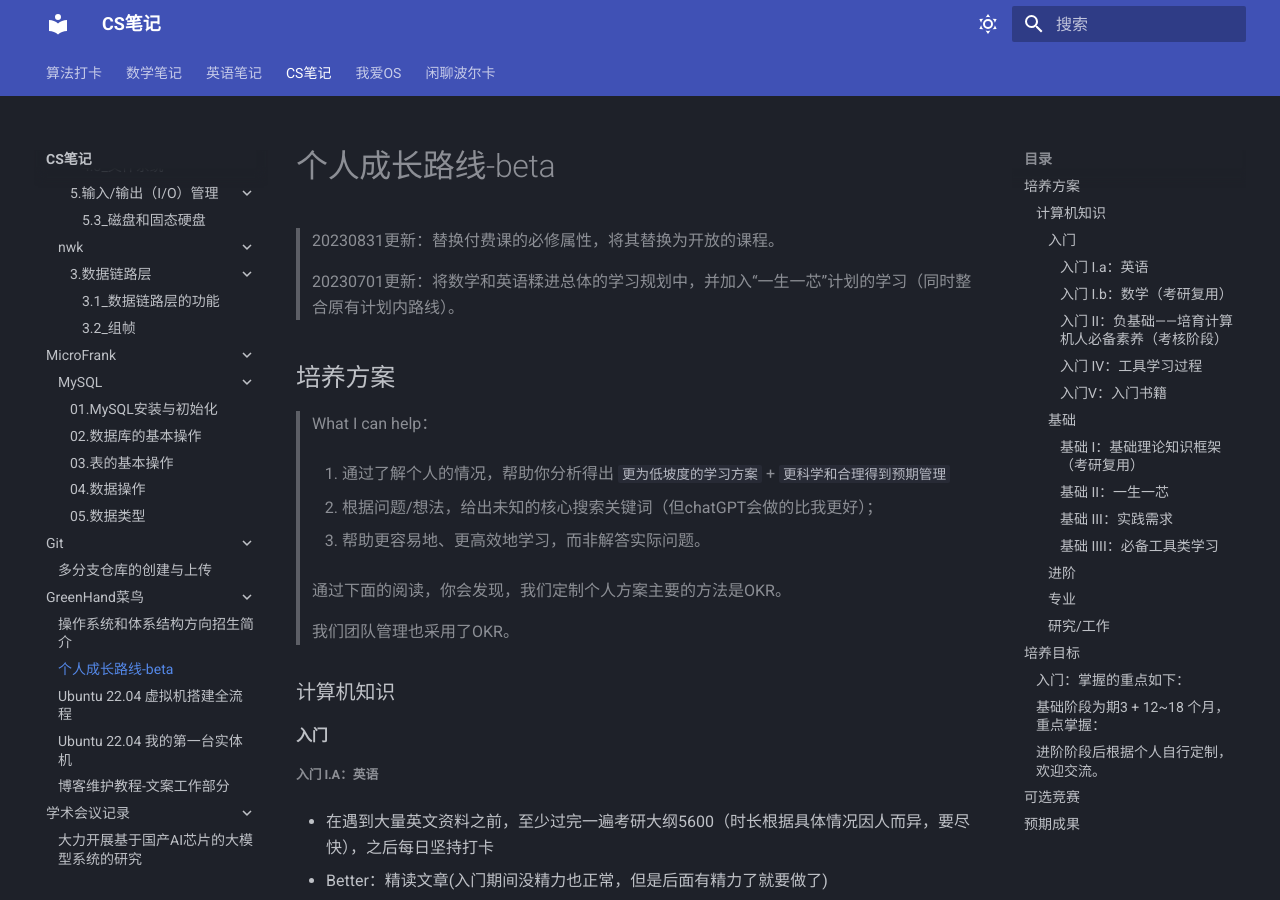
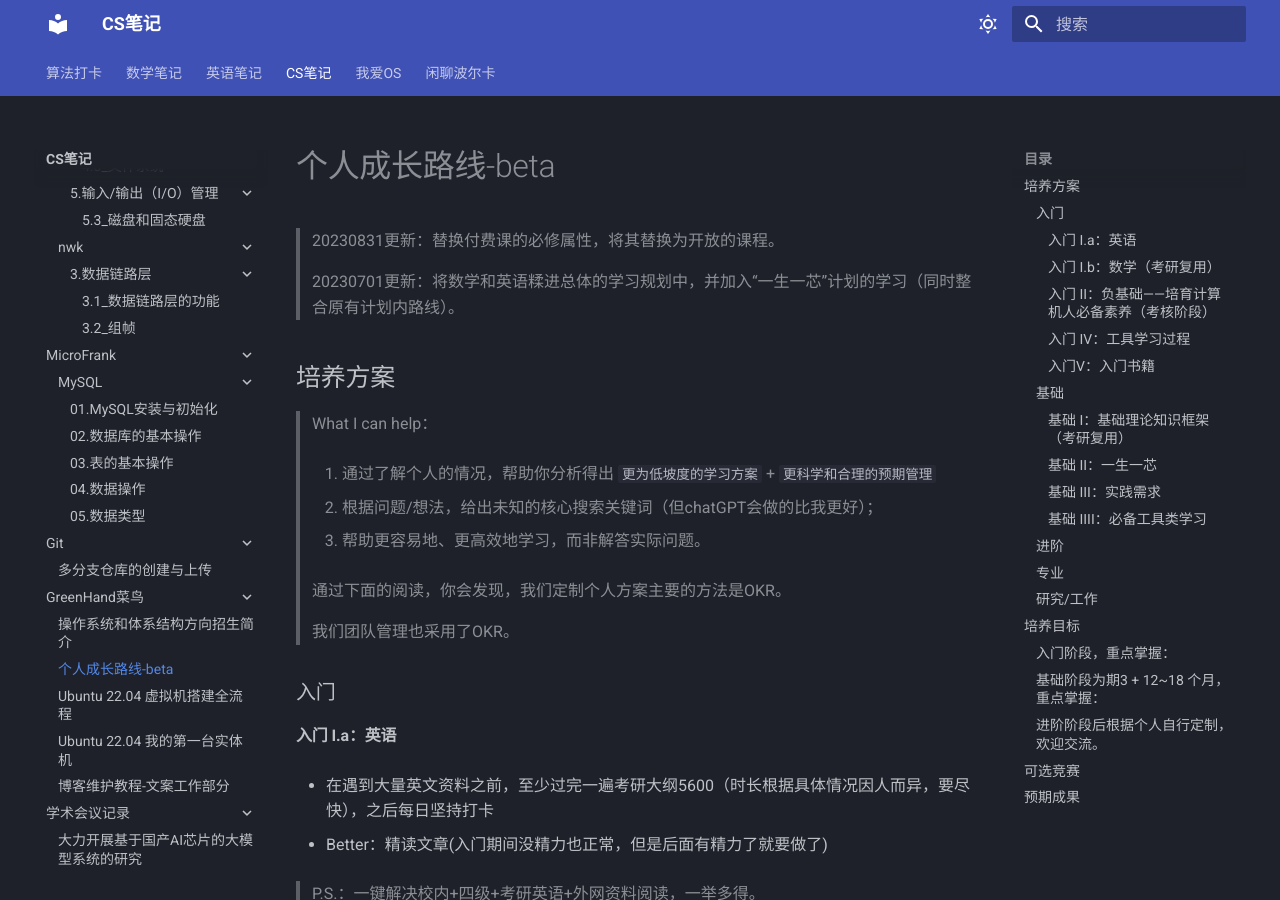
Before and after one commit to Haohahahaha/cs, an MkDocs documentation site: the page built from docs/greenhand/fertile/fertile.md, in a window 1280 px wide and 900 px high. Built offline with MkDocs 1.6.1 and Material for MkDocs 9.7.7, drawn with Linux system fonts in a browser that asks for light colours; some of the changed text lies outside the part shown.

Commit message:
2023-09-01_00:31:19 update

```diff
--- a/docs/greenhand/fertile/fertile.md
+++ b/docs/greenhand/fertile/fertile.md
@@ -8,7 +8,7 @@
 
 > What I can help：
 >
-> 1. 通过了解个人的情况，帮助你分析得出 `更为低坡度的学习方案` + `更科学和合理得到预期管理`
+> 1. 通过了解个人的情况，帮助你分析得出 `更为低坡度的学习方案` + `更科学和合理的预期管理`
 >
 > 1. 根据问题/想法，给出未知的核心搜索关键词（但chatGPT会做的比我更好）；
 >
@@ -18,11 +18,9 @@
 >
 > 我们团队管理也采用了OKR。
 
-### 计算机知识
+### 入门
 
-#### 入门
-
-##### 入门 I.a：英语
+#### 入门 I.a：英语
 
 - 在遇到大量英文资料之前，至少过完一遍考研大纲5600（时长根据具体情况因人而异，要尽快），之后每日坚持打卡
 
@@ -30,7 +28,7 @@
 
 > P.S.：一键解决校内+四级+考研英语+外网资料阅读，一举多得。
 
-##### 入门 I.b：数学（考研复用）
+#### 入门 I.b：数学（考研复用）
 
 - 杨超高数
 
@@ -40,7 +38,7 @@
 
 > 一键解决校内+考研数学
 
-##### 入门 II：负基础——培育计算机人必备素养（考核阶段）
+#### 入门 II：负基础——培育计算机人必备素养（考核阶段）
 
 > 负基础是什么呢？我认为，比如，上大学是你第一次有机会认真使用电脑。
 
@@ -50,7 +48,7 @@
 
 3. still for 负基础 && 为我院C++课做个衔接适配：[VS2022](https://www.bilibili.com/video/BV1Xt411g7jT) + [C语言](https://www.bilibili.com/video/BV1qE411d7Zx)
 
-##### 入门 IV：工具学习过程
+#### 入门 IV：工具学习过程
 
 > 工欲善其事必先利其器——漫长又飞速、不可缺少且不可马虎
 
@@ -99,7 +97,7 @@
 
 8. [虚拟机基础](https://www.bilibili.com/video/BV1t741167UB)
 
-##### 入门V：入门书籍
+#### 入门V：入门书籍
 
 - 编码——隐匿在计算机软硬件背后的语言（计组初探）
 
@@ -111,9 +109,9 @@
 
 > 这些书籍资源，如果你喜欢纸质版，自己去买；如果你喜欢电子资源（比如用iPad看），自己去找；找不到再来找我（别忘了《提问的智慧》）。
 
-#### 基础
+### 基础
 
-##### 基础 I：基础理论知识框架（考研复用）
+#### 基础 I：基础理论知识框架（考研复用）
 
     - 数据结构-王道 + 零壹课程
 
@@ -127,7 +125,7 @@
 
 	- 数据结构进阶 [MIT 6.046](https://csdiy.wiki/%E6%95%B0%E6%8D%AE%E7%BB%93%E6%9E%84%E4%B8%8E%E7%AE%97%E6%B3%95/6.046/)
 
-##### 基础 II：一生一芯
+#### 基础 II：一生一芯
 
 - 中科院计算所-“一生一芯”[概述](https://ysyx.oscc.cc/docs/about/intro/overview.html)和[官网](https://ysyx.oscc.cc/)，其包含以下内容：
 
@@ -139,11 +137,11 @@
 
     > "一生一芯"能够完成"自制CPU"与"自制OS"的培养训练，以及很多的技能（EE&&CS全栈人才培养）。所以后续阶段可以自行定制和选择学习了。
 
-##### 基础 III：实践需求
+#### 基础 III：实践需求
 
 - 建议完成[rCore-Tutorial-v3](http://rcore-os.cn/rCore-Tutorial-Book-v3/)
 
-##### 基础 IIII：必备工具类学习
+#### 基础 IIII：必备工具类学习
 
 - [LaTeX —— 论文必备](https://csdiy.wiki/%E5%BF%85%E5%AD%A6%E5%B7%A5%E5%85%B7/LaTeX/)
 
@@ -151,7 +149,7 @@
 
 - [人生大事 —— 毕业论文写作](https://csdiy.wiki/%E5%BF%85%E5%AD%A6%E5%B7%A5%E5%85%B7/thesis/)
 
-#### 进阶
+### 进阶
 
 > 这里就几乎都是英文了。
 
@@ -183,7 +181,7 @@
 
     - [CS15-213 CSAPP —— by CMU](https://csdiy.wiki/%E4%BD%93%E7%B3%BB%E7%BB%93%E6%9E%84/CSAPP/)
 
-#### 专业
+### 专业
 
 此阶段着重进行专业书籍和专业课程的学习，但鉴于以上课程的教科书已包含很大一部分，故不列确定书单，下面书单仅供参考。
 
@@ -229,7 +227,7 @@
 
 未来根据需要增减挑选。
 
-#### 研究/工作
+### 研究/工作
 
 - 论文复现
 
@@ -242,7 +240,7 @@
 
 ## 培养目标
 
-### 入门：掌握的重点如下：
+### 入门阶段，重点掌握：
 
 > 入门 II 为考核，转正考核期为每学年上学期（适用人群：大一新生）。
 >
```
